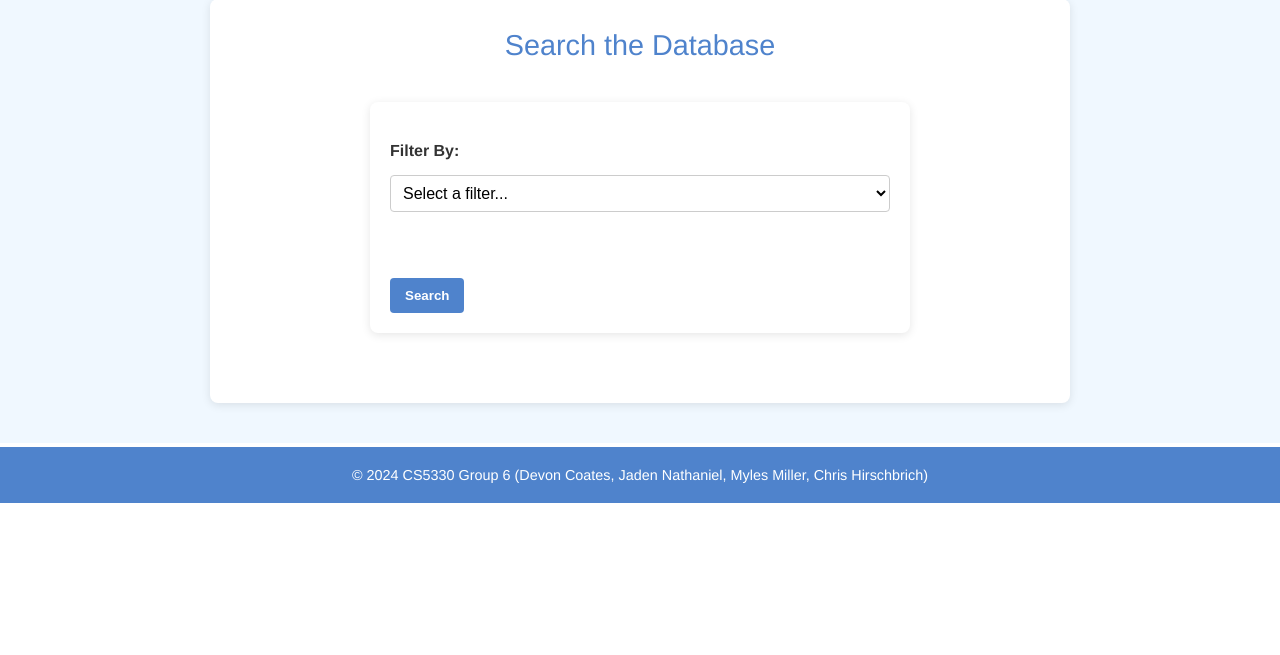
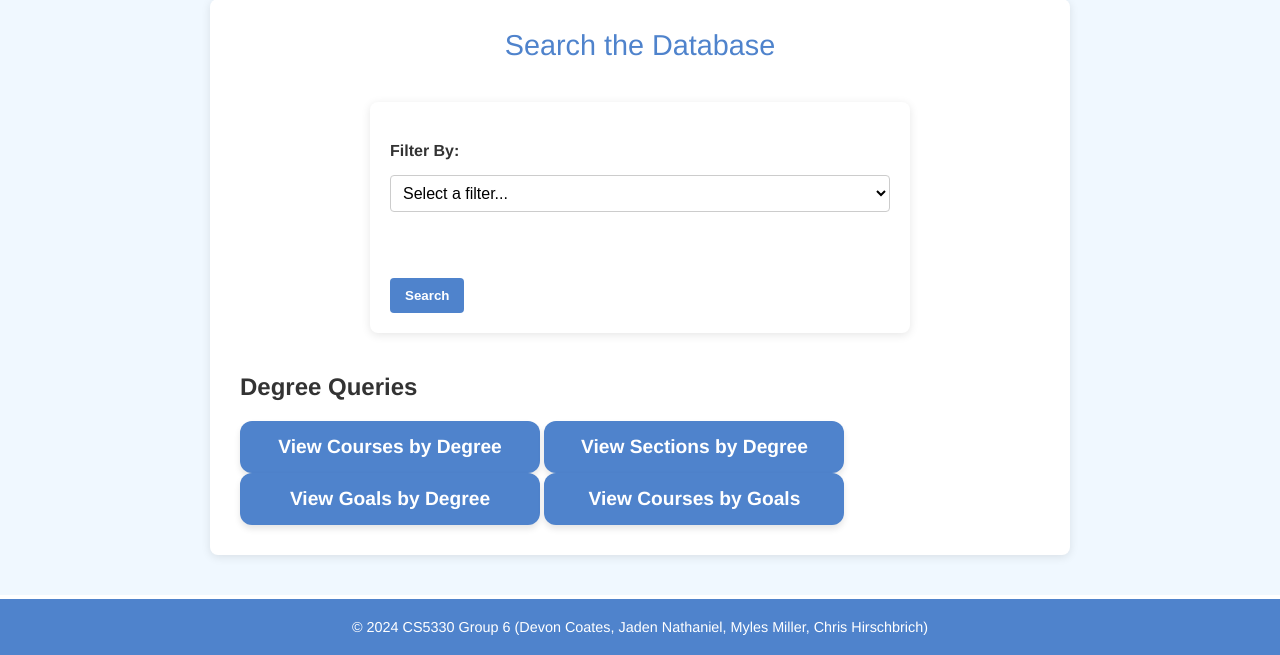
Before and after one commit to jadennathaniel/database-project, a Flask app: page / in a window 1280 px wide. Shown: the part 565-1220 px from the top of the page. Before the commit the page ends 1068 px from the top, so only its background shows below. Run offline with Flask 3, Linux system fonts and the light colour scheme.

Commit message:
fixed index.html

```diff
--- a/templates/index.html
+++ b/templates/index.html
@@ -100,7 +100,18 @@
             <br><br>
             <button type="submit">Search</button>
         </form>
+                <!-- index.html - Update degree query links -->
+                <div class="nav-section">
+                    <h2>Degree Queries</h2>
+                    <div class="button-grid">
+                        <a href="{{ url_for('select_degree_route', query_type='courses') }}" class="button query-button">View Courses by Degree</a>
+                        <a href="{{ url_for('select_degree_route', query_type='sections') }}" class="button query-button">View Sections by Degree</a>
+                        <a href="{{ url_for('select_degree_route', query_type='goals') }}" class="button query-button">View Goals by Degree</a>
+                        <a href="{{ url_for('select_degree_route', query_type='goal_courses') }}" class="button query-button">View Courses by Goals</a>
+                    </div>
+                </div>
     </section>
+
     <script>
     document.getElementById('filter-type').addEventListener('change', function() {
         // Hide all filter-fields by default
```
